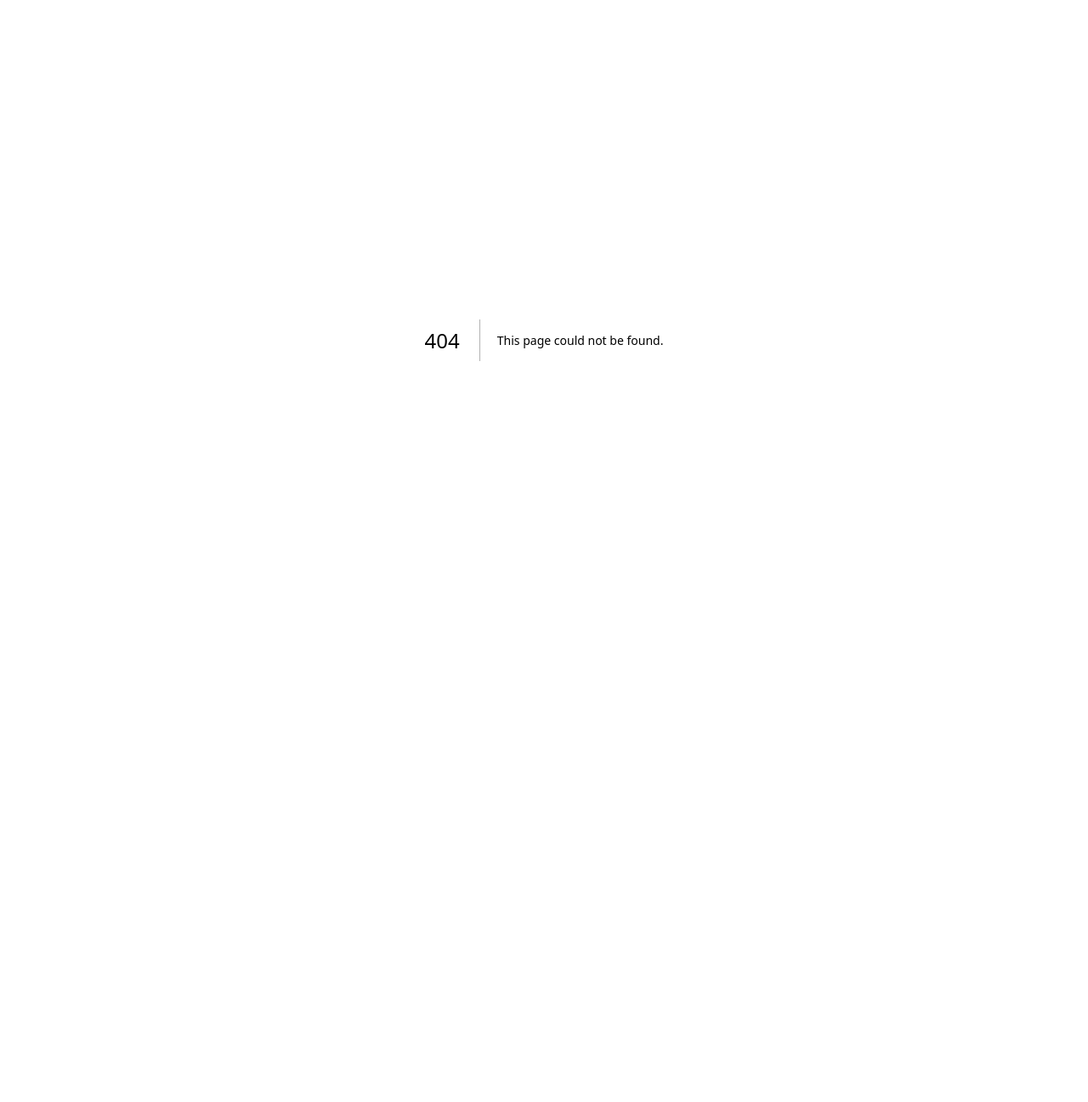
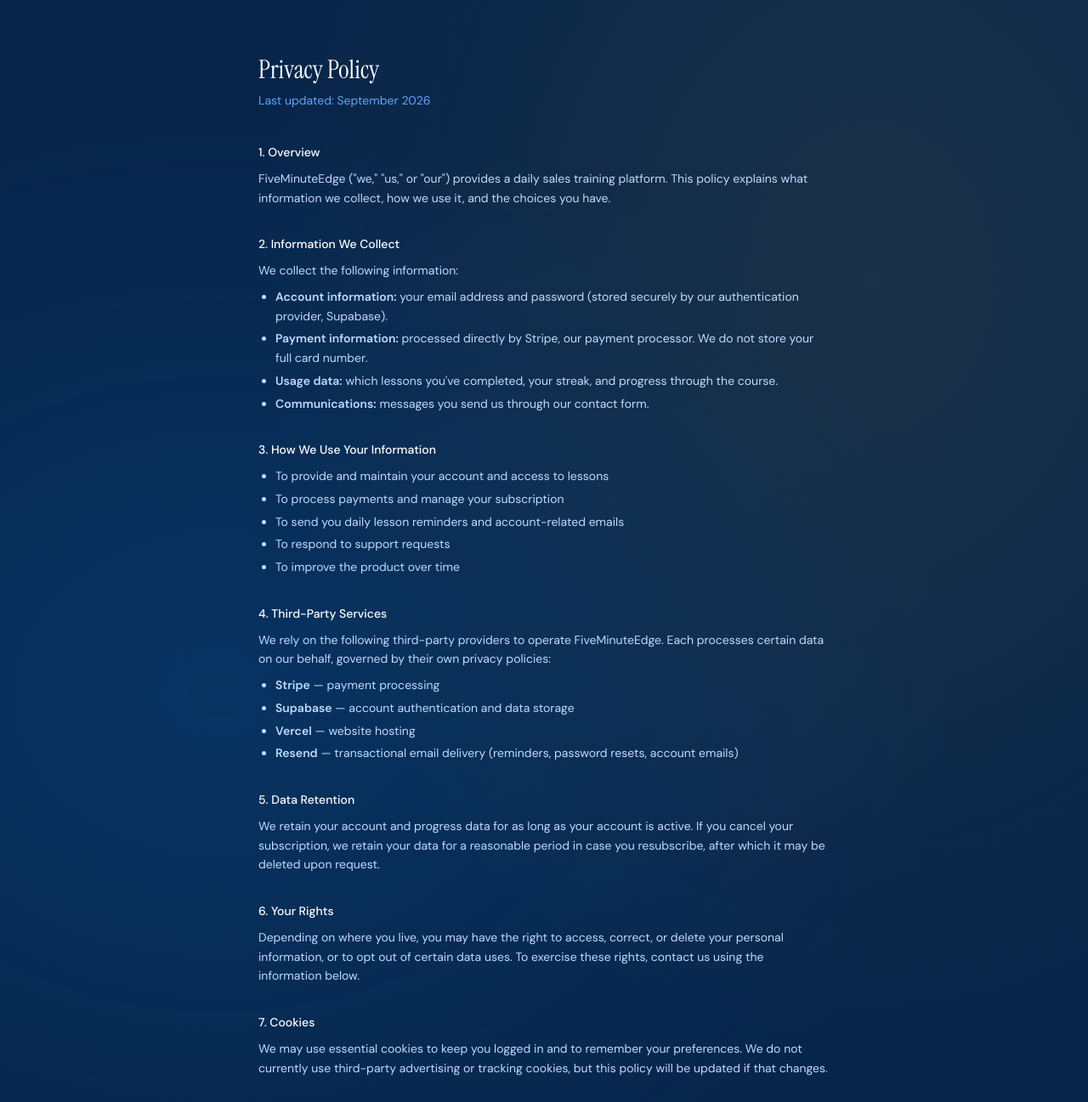
Before and after one commit to fiveminuteedge/FME, a Next.js app: page /privacy in a window 1280 px wide. Before the commit this address had no page. Shown: the top 1297 px of the page at 85% size. Before the commit the page ends 800 px from the top, so only its background shows below. Built offline with nearby package versions, Linux system fonts and the light colour scheme.

Commit message:
Create page.tsx
Privacy page

```diff
--- /dev/null
+++ b/app/privacy/page.tsx
@@ -0,0 +1,80 @@
+export default function PrivacyPage() {
+  return (
+    <main className="bg-hero min-h-screen px-6 py-16">
+      <div className="max-w-2xl mx-auto text-blue-200">
+        <h1 className="font-display text-3xl text-white mb-2">Privacy Policy</h1>
+        <p className="text-sm text-blue-400 mb-10">Last updated: September 2026</p>
+
+        <div className="space-y-8 text-sm leading-relaxed">
+          <section>
+            <h2 className="text-white font-medium mb-2">1. Overview</h2>
+            <p>FiveMinuteEdge ("we," "us," or "our") provides a daily sales training platform. This policy explains what information we collect, how we use it, and the choices you have.</p>
+          </section>
+
+          <section>
+            <h2 className="text-white font-medium mb-2">2. Information We Collect</h2>
+            <p className="mb-2">We collect the following information:</p>
+            <ul className="list-disc pl-5 space-y-1">
+              <li><strong>Account information:</strong> your email address and password (stored securely by our authentication provider, Supabase).</li>
+              <li><strong>Payment information:</strong> processed directly by Stripe, our payment processor. We do not store your full card number.</li>
+              <li><strong>Usage data:</strong> which lessons you've completed, your streak, and progress through the course.</li>
+              <li><strong>Communications:</strong> messages you send us through our contact form.</li>
+            </ul>
+          </section>
+
+          <section>
+            <h2 className="text-white font-medium mb-2">3. How We Use Your Information</h2>
+            <ul className="list-disc pl-5 space-y-1">
+              <li>To provide and maintain your account and access to lessons</li>
+              <li>To process payments and manage your subscription</li>
+              <li>To send you daily lesson reminders and account-related emails</li>
+              <li>To respond to support requests</li>
+              <li>To improve the product over time</li>
+            </ul>
+          </section>
+
+          <section>
+            <h2 className="text-white font-medium mb-2">4. Third-Party Services</h2>
+            <p className="mb-2">We rely on the following third-party providers to operate FiveMinuteEdge. Each processes certain data on our behalf, governed by their own privacy policies:</p>
+            <ul className="list-disc pl-5 space-y-1">
+              <li><strong>Stripe</strong> — payment processing</li>
+              <li><strong>Supabase</strong> — account authentication and data storage</li>
+              <li><strong>Vercel</strong> — website hosting</li>
+              <li><strong>Resend</strong> — transactional email delivery (reminders, password resets, account emails)</li>
+            </ul>
+          </section>
+
+          <section>
+            <h2 className="text-white font-medium mb-2">5. Data Retention</h2>
+            <p>We retain your account and progress data for as long as your account is active. If you cancel your subscription, we retain your data for a reasonable period in case you resubscribe, after which it may be deleted upon request.</p>
+          </section>
+
+          <section>
+            <h2 className="text-white font-medium mb-2">6. Your Rights</h2>
+            <p>Depending on where you live, you may have the right to access, correct, or delete your personal information, or to opt out of certain data uses. To exercise these rights, contact us using the information below.</p>
+          </section>
+
+          <section>
+            <h2 className="text-white font-medium mb-2">7. Cookies</h2>
+            <p>We may use essential cookies to keep you logged in and to remember your preferences. We do not currently use third-party advertising or tracking cookies, but this policy will be updated if that changes.</p>
+          </section>
+
+          <section>
+            <h2 className="text-white font-medium mb-2">8. Children's Privacy</h2>
+            <p>FiveMinuteEdge is not directed at or intended for use by anyone under 18. We do not knowingly collect information from minors.</p>
+          </section>
+
+          <section>
+            <h2 className="text-white font-medium mb-2">9. Changes to This Policy</h2>
+            <p>We may update this policy from time to time. Material changes will be reflected by updating the "Last updated" date above.</p>
+          </section>
+
+          <section>
+            <h2 className="text-white font-medium mb-2">10. Contact Us</h2>
+            <p>Questions about this policy? Reach out via our <a href="/contact" className="text-blue-300 hover:text-white underline">contact page</a>.</p>
+          </section>
+        </div>
+      </div>
+    </main>
+  )
+}
```
